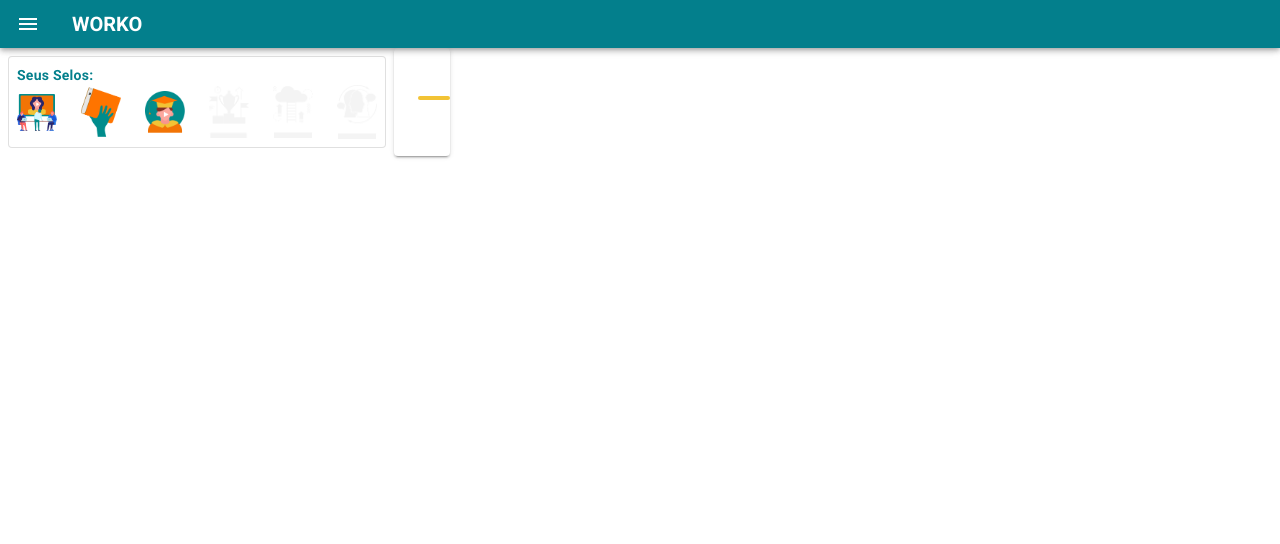
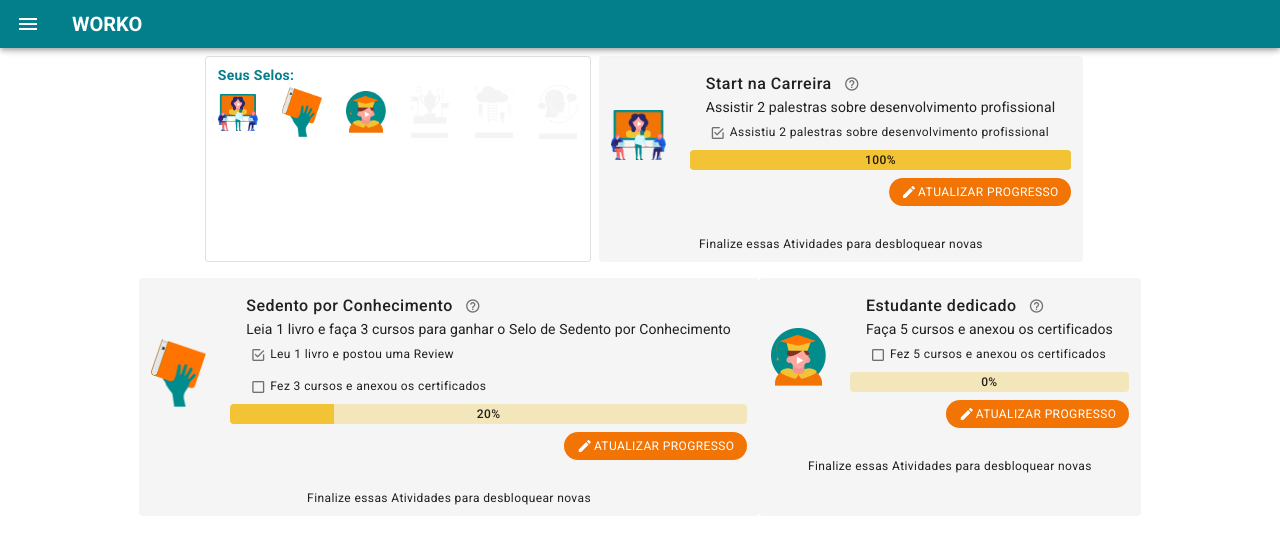
Before and after one commit to flpgst/worko, a Vue app: page /atividades in a window 1280 px wide. Shown: the top 544 px of the page. Built offline with nearby package versions, Linux system fonts and the light colour scheme.

Commit message:
Finalizado atividades

```diff
--- a/src/components/MeusSelos.vue
+++ b/src/components/MeusSelos.vue
@@ -1,5 +1,5 @@
 <template>
-  <v-card outlined class="ma-2 pa-2">
+  <v-card outlined class="ma-2 py-2 px-3">
     <v-card-title class="primary--text pa-0 font-weight-bold body-2">Seus Selos: </v-card-title>
     <v-row justify="center" align="center">
       <v-col cols="2"> <v-img :src="s01Active" max-width="40" /></v-col>
--- a/src/database/atividades.js
+++ b/src/database/atividades.js
@@ -5,7 +5,7 @@ import s03Active from '@/database/images/selos/03-active.png';
 export default [
   {
     titulo: 'Start na Carreira',
-    descrição: 'Assistia 2 palestras sobre desenvolvimento profissional',
+    descricao: 'Assistir 2 palestras sobre desenvolvimento profissional',
     nivel: 100,
     imagem: s01Active,
     conquistas: [
@@ -19,7 +19,7 @@ export default [
     titulo: 'Sedento por Conhecimento',
     descricao: 'Leia  1 livro e faça 3 cursos para ganhar o Selo de Sedento por Conhecimento',
     imagem: s02Active,
-    nivel: '20',
+    nivel: 20,
     conquistas: [
       {
         titulo: 'Leu 1 livro e postou uma Review',
@@ -35,7 +35,7 @@ export default [
     titulo: 'Estudante dedicado',
     descricao: 'Faça 5 cursos e anexou os certificados',
     imagem: s03Active,
-    nivel: '0',
+    nivel: 0,
     conquistas: [
       {
         titulo: 'Fez 5 cursos e anexou os certificados',
--- a/src/views/Atividades.vue
+++ b/src/views/Atividades.vue
@@ -1,16 +1,49 @@
 <template>
-  <v-row class="ma-0">
+  <v-row class="ma-0" justify="center">
     <meus-selos></meus-selos>
-    <v-card>
+    <v-card
+      v-for="({ titulo, descricao, imagem, nivel, conquistas }, index) in atividades"
+      :key="index"
+      flat
+      color="grey lighten-4"
+      class="px-3 my-2"
+    >
       <v-row>
-        <v-col cols="2">
-          <v-img src=""></v-img>
+        <v-col cols="auto" align-self="center">
+          <v-img :src="imagem" max-width="55"></v-img>
         </v-col>
-        <v-col cols="auto">
-          <v-card-title> </v-card-title>
-          <v-card-text></v-card-text>
-          <v-progress-linear color="secondary" rounded value="100"></v-progress-linear>
+        <v-col align-self="center">
+          <v-card-title class="pb-0 body-1 font-weight-medium">
+            {{ titulo }}
+            <v-icon small class="mx-3">mdi-help-circle-outline</v-icon>
+          </v-card-title>
+          <v-card-text class="py-0">{{ descricao }}</v-card-text>
+
+          <v-card-text
+            v-for="conquista in conquistas"
+            :key="conquista.titulo"
+            class="pt-1 pb-2 caption"
+          >
+            <v-icon small class="mx-1">{{
+              conquista.completo ? 'mdi-checkbox-marked-outline' : 'mdi-checkbox-blank-outline'
+            }}</v-icon>
+            <span>{{ conquista.titulo }}</span>
+          </v-card-text>
+          <v-progress-linear class="mb-2" height="20" color="secondary" rounded :value="nivel">
+            <template v-slot:default="{ value }">
+              <span class="caption font-weight-medium">{{ value }}%</span>
+            </template>
+          </v-progress-linear>
+          <v-row justify="end" class="ma-0 pb-2">
+            <v-btn small rounded depressed color="accent">
+              <v-icon small>mdi-pencil</v-icon>
+              <span class="caption">Atualizar Progresso</span>
+            </v-btn>
+          </v-row>
         </v-col>
+      </v-row>
+      <v-row justify="center" class="mt-5 mb-2">
+        <span class="caption">Finalize essas Atividades para desbloquear novas</span>
       </v-row>
     </v-card>
   </v-row>
@@ -18,9 +51,12 @@
 
 <script>
 import MeusSelos from '../components/MeusSelos.vue';
+import atividades from '../database/atividades';
 
 export default {
-  data: () => ({}),
+  data: () => ({
+    atividades,
+  }),
   components: {
     MeusSelos,
   },
```
